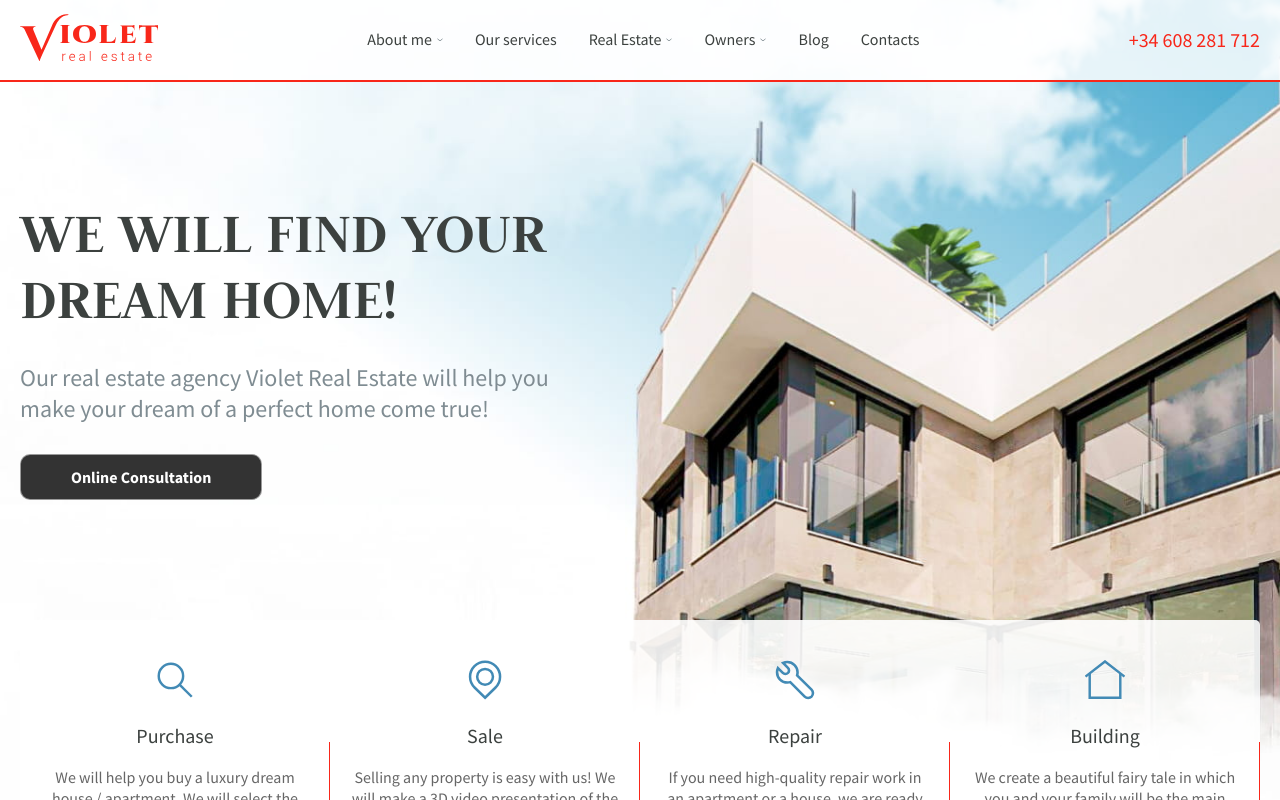
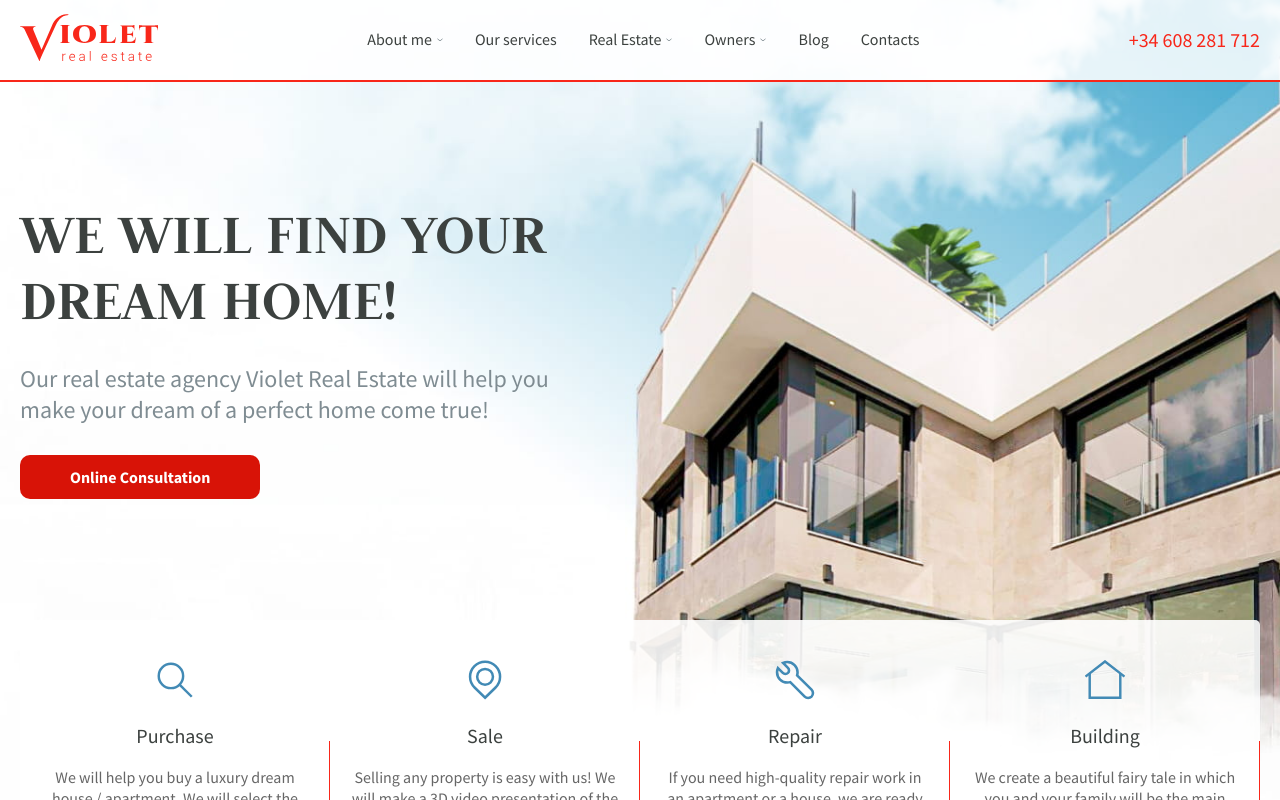
Before and after one commit to alxpgv/marbella.one-client-nextjs, a Next.js app: page / in a window 1280 px wide. In both pictures the pointer is over the button 141 px from the left and 477 px from the top of the page. Shown: the top 800 px of the page. Built offline with nearby package versions, Linux system fonts and the light colour scheme.

Commit message:
change hover

```diff
--- a/src/components/button/button.module.scss
+++ b/src/components/button/button.module.scss
@@ -34,13 +34,11 @@
   &-primary {
     background: $red-400;
     color: $white;
-    border: 1px solid $red-400;
 
     &:hover,
     &:active {
       color: $white;
-      background: rgba($black, .8);
-      border: 1px solid rgba($white, .5);
+      background: darken($red-400, 10%);
     }
   }
 
@@ -68,7 +66,7 @@
     &:active {
       color: $black;
       background: $blue-100;
-      border: 2px solid $white;
+      border: 2px solid $blue-100;
     }
   }
 }
```
